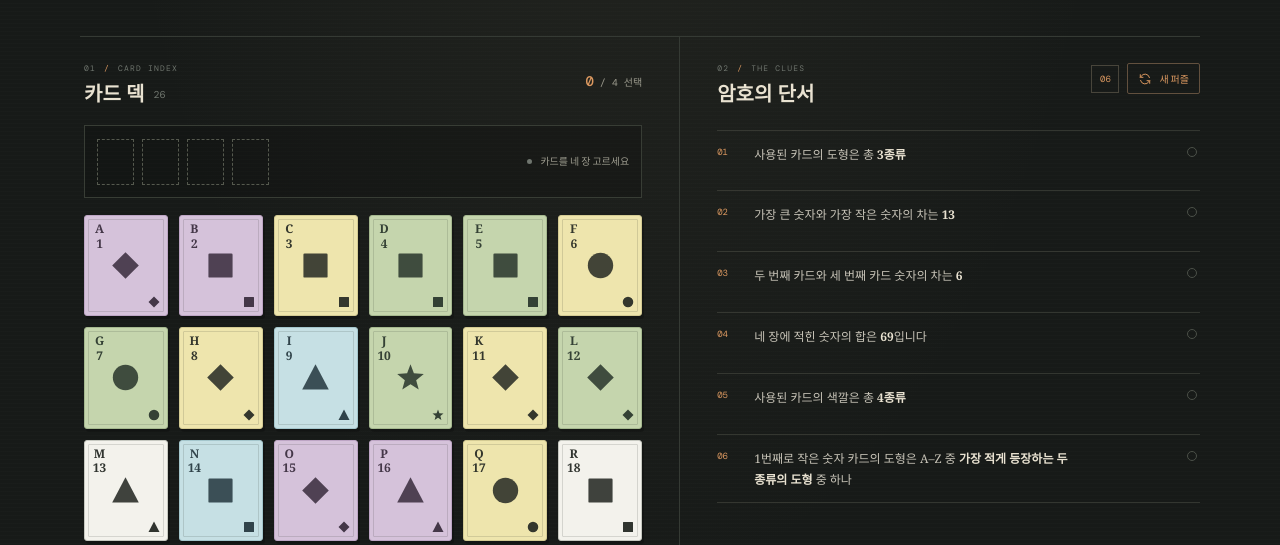
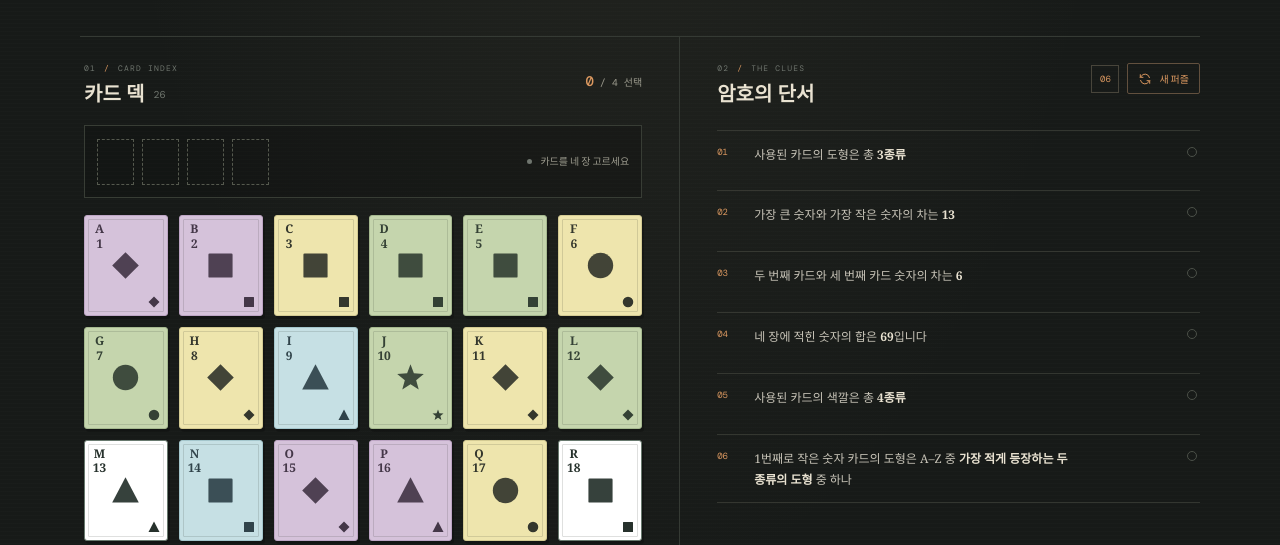
Before and after one commit to codeminnam/four-card-code-puzzle, a plain HTML site: page index.html in a window 1280 px wide. Shown: the part 255-800 px from the top of the page. Drawn offline with nearby package versions, Linux system fonts and the light colour scheme; a web font is replaced by a local one.

Commit message:
Set card face to pure white

```diff
--- a/styles.css
+++ b/styles.css
@@ -94,7 +94,7 @@ h1 em { color: var(--copper); font-style: normal; white-space: nowrap; }
 .playing-card[data-color="green"] { --card-paper: #c5d5ad; --card-edge: #a5b88f; --card-ink: #344135; }
 .playing-card[data-color="blue"] { --card-paper: #c6e0e4; --card-edge: #a4c6cc; --card-ink: #30434a; }
 .playing-card[data-color="purple"] { --card-paper: #d5c2da; --card-edge: #bda5c4; --card-ink: #443748; }
-.playing-card[data-color="white"] { --card-paper: #f3f2ec; --card-edge: #c6c8c0; --card-ink: #30342f; }
+.playing-card[data-color="white"] { --card-paper: #fff; --card-edge: #68796e; --card-ink: #26312c; }
 .playing-card:nth-last-child(2) { grid-column-start: 5; }
 .playing-card:last-child { grid-column-start: 6; }
 
```
